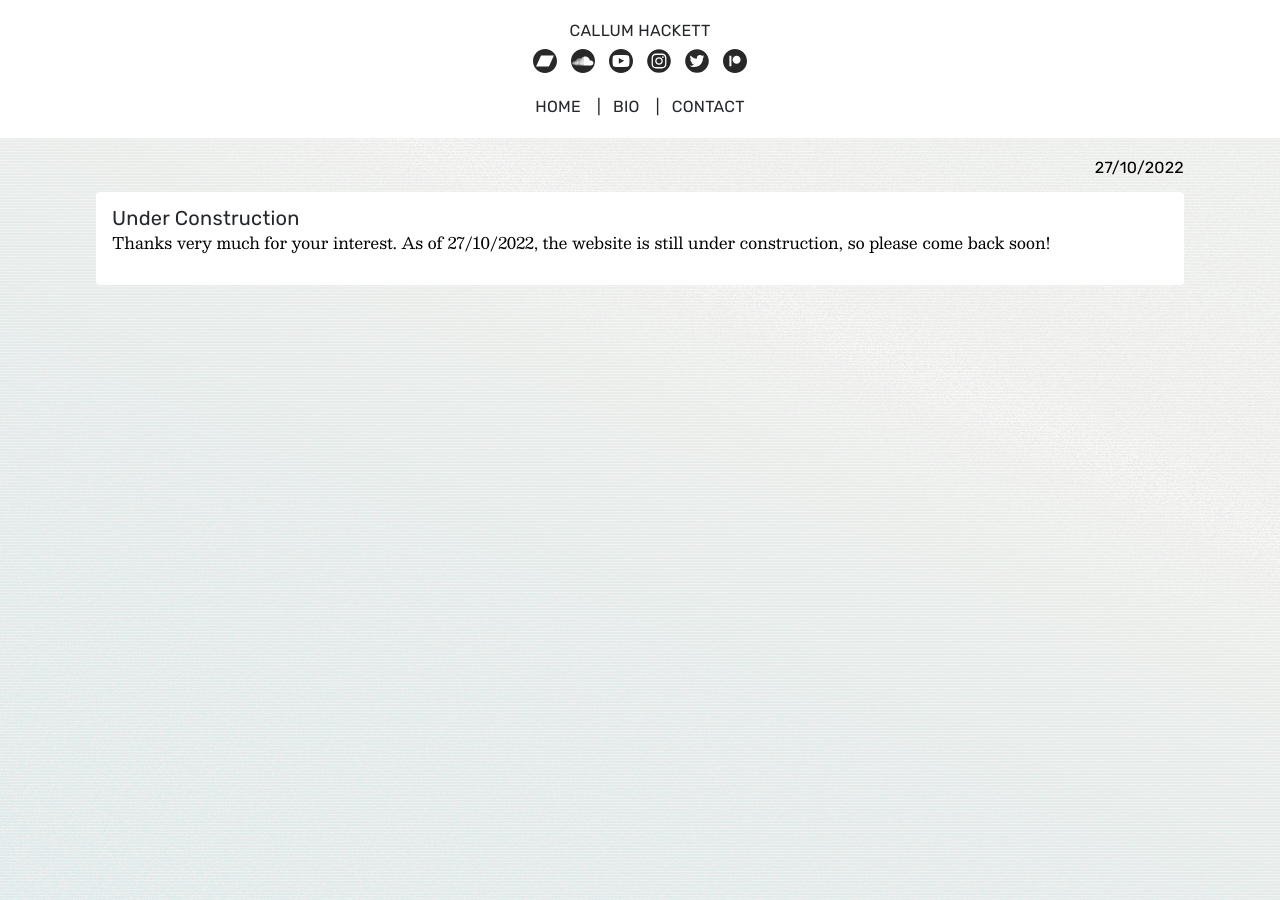
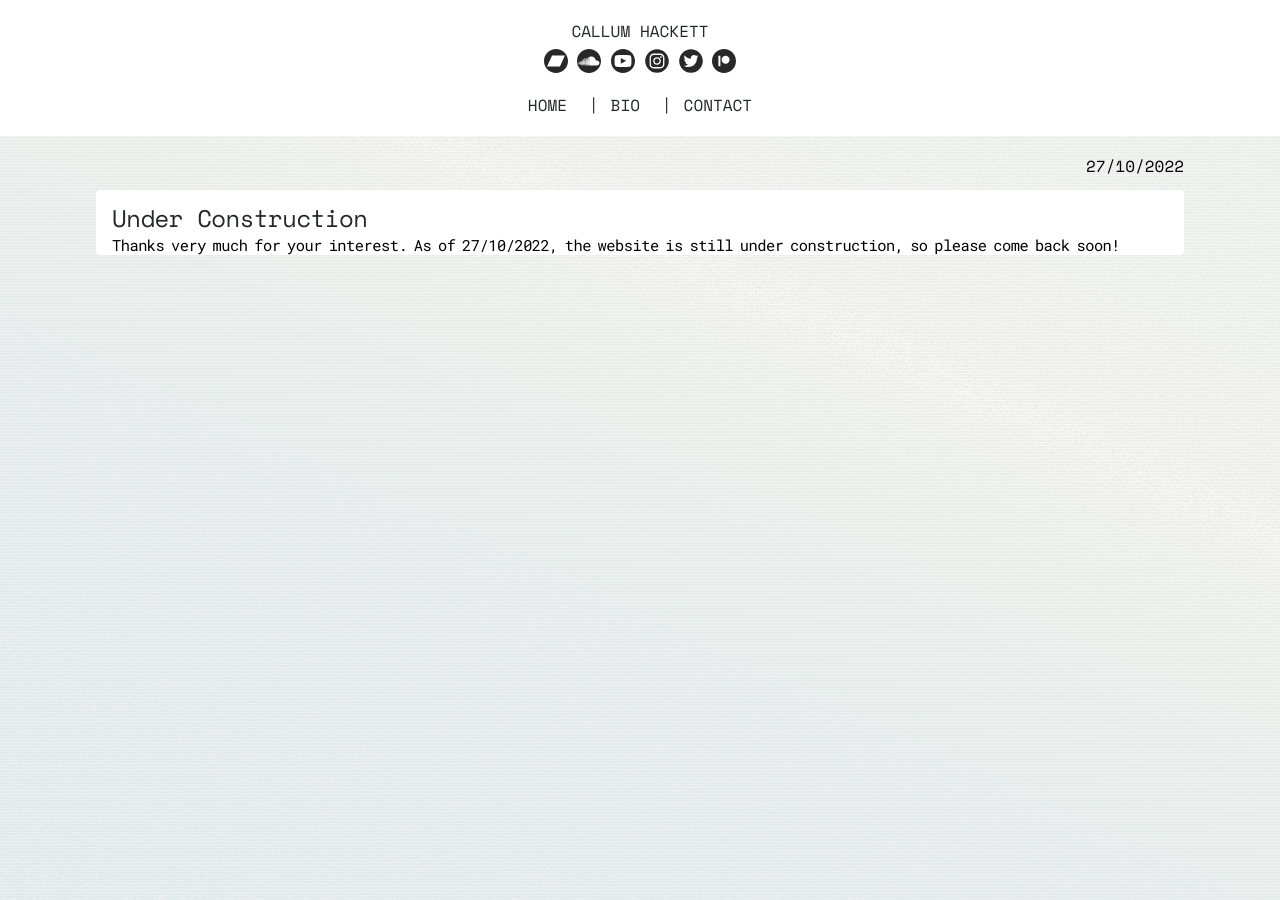
Before and after one commit to callumhackett/callumhackett.github.io, a Jekyll site: the page built from under_construction.md, in a window 1280 px wide. Built offline with Jekyll 4.4.1, drawn with Linux system fonts in a browser that asks for light colours.

Commit message:
changed fonts and prepped for new posts

```diff
--- a/_includes/main.html
+++ b/_includes/main.html
@@ -35,7 +35,7 @@
                 <div id="title">
                     <h1><a href="{{ site.url }}">Callum Hackett</a></h1>
                     {% for item in site.data.social_links %}
-                    <a href="{{ item.link }}"><img src="{{ item.image }}" title="{{ item.name }}" /></a>
+                    <a href="{{ item.link }}"><img src="{{ item.image }}" title="{{ item.name }}"/></a>
                     {% endfor %}
                 </div>
                 <div id="profile-pic">
--- a/assets/css/core.css
+++ b/assets/css/core.css
@@ -2,54 +2,44 @@
 
 /* Font Imports */
 @font-face {
-    font-family: rubik;
-    src: url('/assets/fonts/rubik-regular.woff2') format('woff2');
+    font-family: 'space mono';
+    src: url('/assets/fonts/spacemono-regular.woff2') format('woff2');
     font-style: normal;
 }
 @font-face {
-    font-family: rubik;
-    src: url('/assets/fonts/rubik-italic.woff2') format('woff2');
+    font-family: 'space mono';
+    src: url('/assets/fonts/spacemono-italic.woff2') format('woff2');
     font-style: italic;
 }
 @font-face {
-    font-family: besley;
-    src: url('/assets/fonts/besley-book.woff2') format('woff2'),
-         url('/assets/fonts/besley-book.woff') format('woff');
+    font-family: 'roboto mono';
+    src: url('/assets/fonts/robotomono-regular.woff2') format('woff2');
     font-weight: normal;
 }
 @font-face {
-    font-family: besley;
-    src: url('/assets/fonts/besley-bookitalic.woff2') format('woff2'),
-         url('/assets/fonts/besley-bookitalic.woff') format('woff');
+    font-family: 'roboto mono';
+    src: url('/assets/fonts/robotomono-italic.woff2') format('woff2');
     font-style: italic;
-}
-@font-face {
-    font-family: besley;
-    src: url('/assets/fonts/besley-bold.woff2') format('woff2'),
-         url('/assets/fonts/besley-bold.woff') format('woff');
-    font-weight: bold;
 }
 
 /* Fonts */
-#navigation, h1, h2, #metadata {
-    font-family: rubik, Helvetica, Arial, sans-serif;
+#header, #navigation, #metadata, h1, h2, h3, h4 {
+    font-family: 'space mono', 'roboto mono', monospace, sans-serif;
     font-weight: normal;
     line-height: 1em;
-    letter-spacing: 0.25px;
 }
 #header h1, #navigation, #metadata {
     font-size: 1em;
+}
+#header h1, #navigation {
     text-transform: uppercase;
 }
-#main-table h1, #main-table h2 {
-    font-size: 1.25em;
-    margin: 0 0 0.25em 0;
-}
 p {
-    font-family: besley, georgia, serif;
-    font-size: 1em;
+    font-family: 'roboto mono', monospace, sans-serif;
+    letter-spacing: -0.5px;
+    word-spacing: -2px;
+    font-size: 0.96em;
     line-height: 1.25em;
-    letter-spacing: -0.25px;
     margin-block-start: 0;
     margin-block-end: 1em;
 }
@@ -71,12 +61,12 @@ body {
     margin-block-end: 0 !important;
     margin-inline-start: 0 !important;
     margin-inline-end: 0 !important;
-    margin-bottom: 10px !important; /* this should be twice the padding of the icons in #title img */
+    margin-bottom: 10px !important;
     line-height: 1em;
 }
 #title h1, #title img {
-    padding-left: 5px;
-    padding-right: 5px;
+    padding-left: 0px;
+    padding-right: 0px;
 }
 #profile-pic {
     padding: 0px 1% 0 5px; /* the left padding should be equal to the #title img side padding */
@@ -164,6 +154,6 @@ h2, p {
 #profile-pic {
     border-radius: 4px;
 }
-a {
+#title a, #navigation a {
     text-decoration: none;
 }
--- a/assets/css/page.css
+++ b/assets/css/page.css
@@ -1,6 +1,23 @@
+/* Fonts */
+#content h1, #content h2 {
+    letter-spacing: -0.5px;
+}
+#content h1 {
+    font-size: 1.5em;
+}
+#content h2 {
+    font-size: 1.25em;
+}
+
 /* Base Layout */
 #metadata {
     text-align: right;
+}
+#content h1 {
+    margin: 0 0 0.25em 0;
+}
+#content h2 {
+    margin: 1.5em 0 0.25em 0;
 }
 
 /* Dynamic Layout */
@@ -28,6 +45,10 @@
         position: absolute;
         transform: translate(calc(18px - 50%)); /* half the grid gap size minus half the character size */
     }
+    iframe {
+        width: 899px; /* this should be the same as the large cell width */
+        height: 506px; /* this maintains a 16:9 aspect ratio with a width of 899px */
+    }
 }
 
 @media screen and (max-width: 1365px) {
@@ -48,6 +69,15 @@
 /* Element Styles */
 #content {
     border-radius: 4px;
-    padding: 1em;
+    padding: 1em 1em 0 1em; /* the bottom padding should be supplied by the final content element */
     box-sizing: border-box;
+    margin-bottom: 2.5vh;
 }
+#content p {
+    text-align: justify;
+}
+iframe {
+    width: 899px; /* this should be the same as the large cell width */
+    height: 506px; /* this maintains a 16:9 aspect ratio with a width of 899px */
+    margin: 0em 0 1em -1em;
+}
```
Also changed, not shown: assets/css/index.css (+11 -0 lines), assets/fonts/besley-bold.woff (deleted), assets/fonts/besley-bold.woff2 (deleted), assets/fonts/besley-book.woff (deleted), assets/fonts/besley-book.woff2 (deleted), assets/fonts/besley-bookitalic.woff (deleted), assets/fonts/besley-bookitalic.woff2 (deleted), assets/fonts/robotomono-bold.woff2 (added), assets/fonts/robotomono-italic.woff2 (added), assets/fonts/robotomono-medium.woff2 (added), assets/fonts/robotomono-regular.woff2 (added), assets/fonts/rubik-italic.woff2 (deleted), assets/fonts/rubik-regular.woff2 (deleted), assets/fonts/spacemono-bold.woff2 (added), 2 more files.
